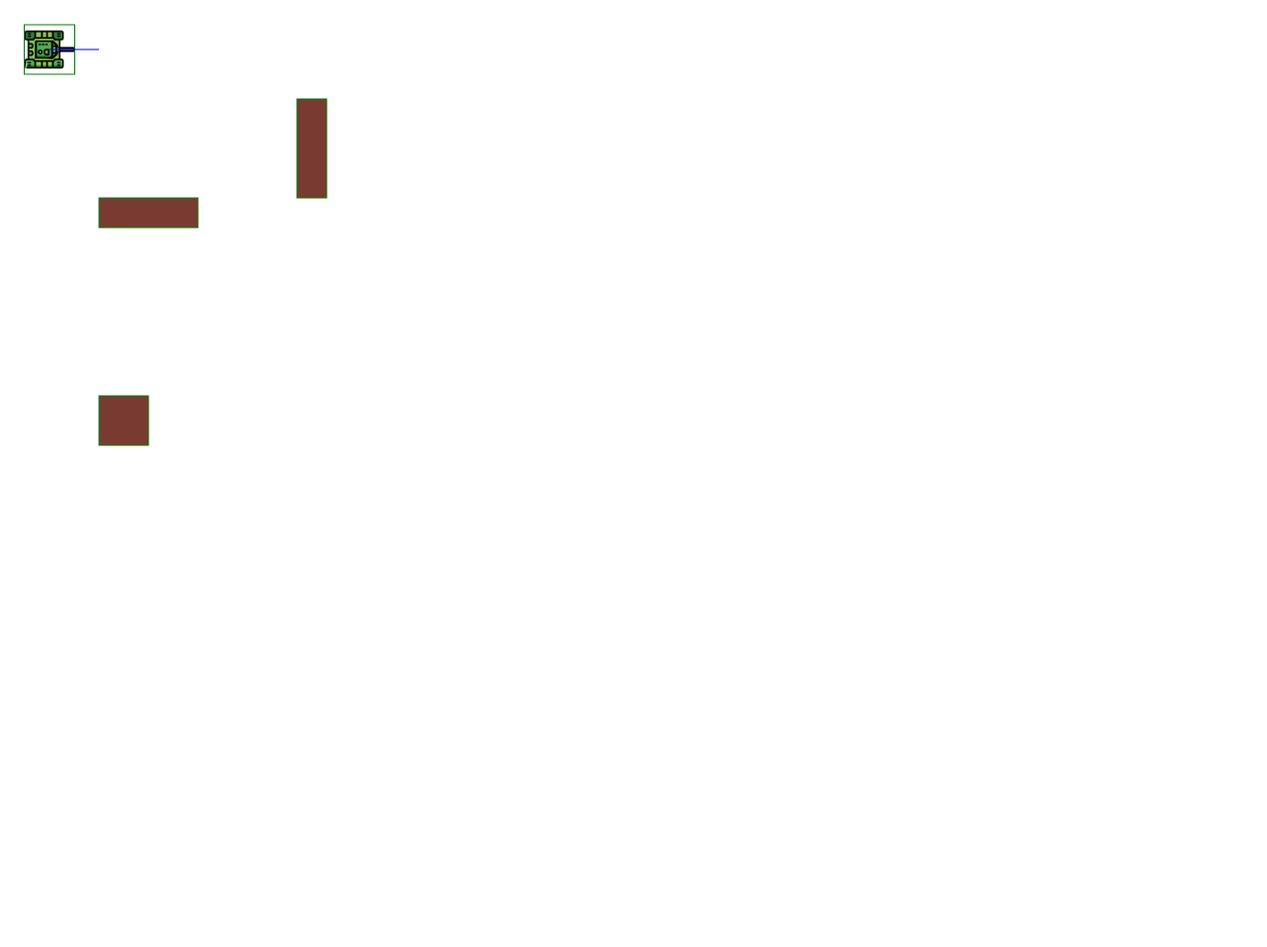
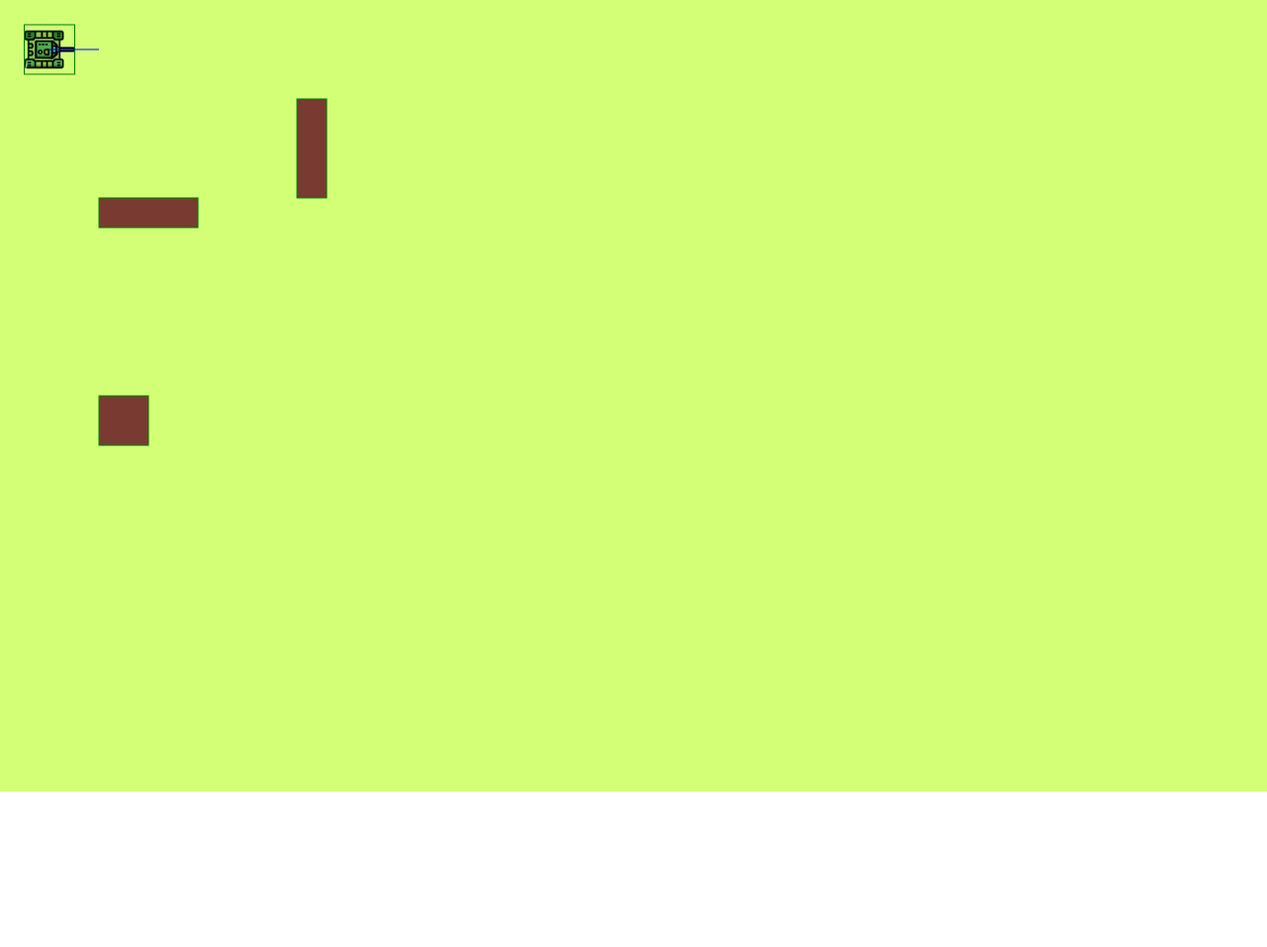
Before and after one commit to KarelBurescz/Tank-game, a plain HTML site: page index.html in a window 1280 px wide. Shown: the whole page at 99% size. After the commit the page ends 800 px from the top, so only its background shows below. Drawn offline with Linux system fonts and the light colour scheme.

Commit message:
grafics and tracks

```diff
--- a/index.html
+++ b/index.html
@@ -7,8 +7,10 @@
     <link rel="stylesheet" href="style.css">
 </head>
 <body>
-    <canvas id="canvas"></canvas>
-    <canvas id="canvas-background"></canvas>
+    <div id="canvas-container">
+        <canvas id="canvas-background"></canvas>
+        <canvas id="canvas"></canvas>
+    </div>
     <script defer type="module" src="script.js"></script>
 </body>
 </html>
--- a/script.js
+++ b/script.js
@@ -5,10 +5,12 @@ import { UiObjects } from "./arrayuiobjects.js";
 
 const canvas = document.getElementById('canvas');
 const ctx = canvas.getContext('2d');
-const canvasBackground = document.getElementById('canvas1');
-const fogContext = canvas.getContext('2d');
+const canvasBackground = document.getElementById('canvas-background');
+const backgroundCTX = canvasBackground.getContext('2d');
 canvas.width = window.innerWidth;
 canvas.height = window.innerHeight;
+canvasBackground.width = window.innerWidth;
+canvasBackground.height = window.innerHeight;
 
 canvas.addEventListener('mousemove', function (event) {
     mouse.x = event.x;
@@ -19,7 +21,10 @@ canvas.addEventListener('mousemove', function (event) {
 window.addEventListener('resize', function () {
     canvas.width = window.innerWidth;
     canvas.height = window.innerHeight;
-})
+    canvasBackground.width = window.innerWidth;
+    canvasBackground.height = window.innerHeight;
+});
+
 
 
 function drawFogOfWar() {
@@ -40,14 +45,10 @@ function drawFogOfWar() {
     fogContext.globalCompositeOperation = 'source-over';
 }
 
-
-
-
-
 let myWall3 = new Obstacle(ctx, 100, 400, 50, 50, '#793B31')
 let myWall2 = new Obstacle(ctx, 300, 100, 30, 100, '#793B31')
 let myWall = new Obstacle(ctx, 100, 200, 100, 30, '#793B31');
-let mySolider = new Solider(ctx, 50, 50, 51, 50, 0, 0.7, 0, 'solider.png');
+let mySolider = new Solider(ctx, backgroundCTX, 50, 50, 51, 50, 0, 0.7, 0, 'solider.png');
 UiObjects.push(mySolider);
 UiObjects.push(myWall);
 UiObjects.push(myWall2);
@@ -89,7 +90,15 @@ function handleUiObjects() {
     })
 }
 
+let counter = 0;
 function animate() {
+
+    if (counter > 10) {
+    backgroundCTX.fillStyle = 'rgba(200,255,90,0.05)'
+    backgroundCTX.fillRect(0,0, canvasBackground.width, canvasBackground.height)
+    counter = 0
+    }
+    counter++
     ctx.clearRect(0, 0, canvas.width, canvas.height)
     handleUiObjects();
     requestAnimationFrame(animate)
--- a/solider.js
+++ b/solider.js
@@ -6,7 +6,7 @@ import { UiObjects } from "./arrayuiobjects.js";
 
 
 class Solider extends UiObject {
-    constructor(ctx, x, y, width, height, direction, speed, gunDirection) {
+    constructor(ctx, bgCtx, x, y, width, height, direction, speed, gunDirection) {
         super(ctx, x, y, width, height)
         this.direction = direction;
         this.speed = speed;
@@ -19,6 +19,9 @@ class Solider extends UiObject {
         this.rotatingRight = false;
         this.movingBack = false;
         this.rotatingLeft = false;
+        this.bgCtx = bgCtx;
+        this.tracksImg = new Image();
+        this.tracksImg.src = 'tracks.png'
     }
 
     collisionBox() {
@@ -40,11 +43,6 @@ class Solider extends UiObject {
     draw() {
 
         const center = this.center()
-
-
-
-
-
         this.ctx.save()
         this.ctx.translate(center.x, center.y)
         this.ctx.rotate(this.direction)
@@ -60,7 +58,8 @@ class Solider extends UiObject {
             -this.width / 2,
             -this.height / 2,
             this.width,
-            this.height
+            this.height,
+
         )
         this.ctx.restore()
 
@@ -111,6 +110,20 @@ class Solider extends UiObject {
             this.y = oldY
             console.log('collide')
         }
+
+        // Draw tracks of tank
+        const center = this.center()
+        this.bgCtx.save()
+        this.bgCtx.translate(center.x, center.y)
+        this.bgCtx.rotate(this.direction)
+        this.bgCtx.drawImage(this.tracksImg,
+            -this.width / 2,
+            -this.height / 2,
+            this.width - 15,
+            this.height)
+        this.bgCtx.restore()
+
+
     }
 
     moveBack() {
--- a/style.css
+++ b/style.css
@@ -6,3 +6,14 @@
 body{
     cursor: crosshair;
 }
+
+#canvas-container {
+    position: relative;
+}
+
+#canvas-container canvas {
+    border: 1px green;
+    position: absolute;
+    top: 0px;
+    left: 0px;
+}
```
Also changed, not shown: tracks.png (added).
